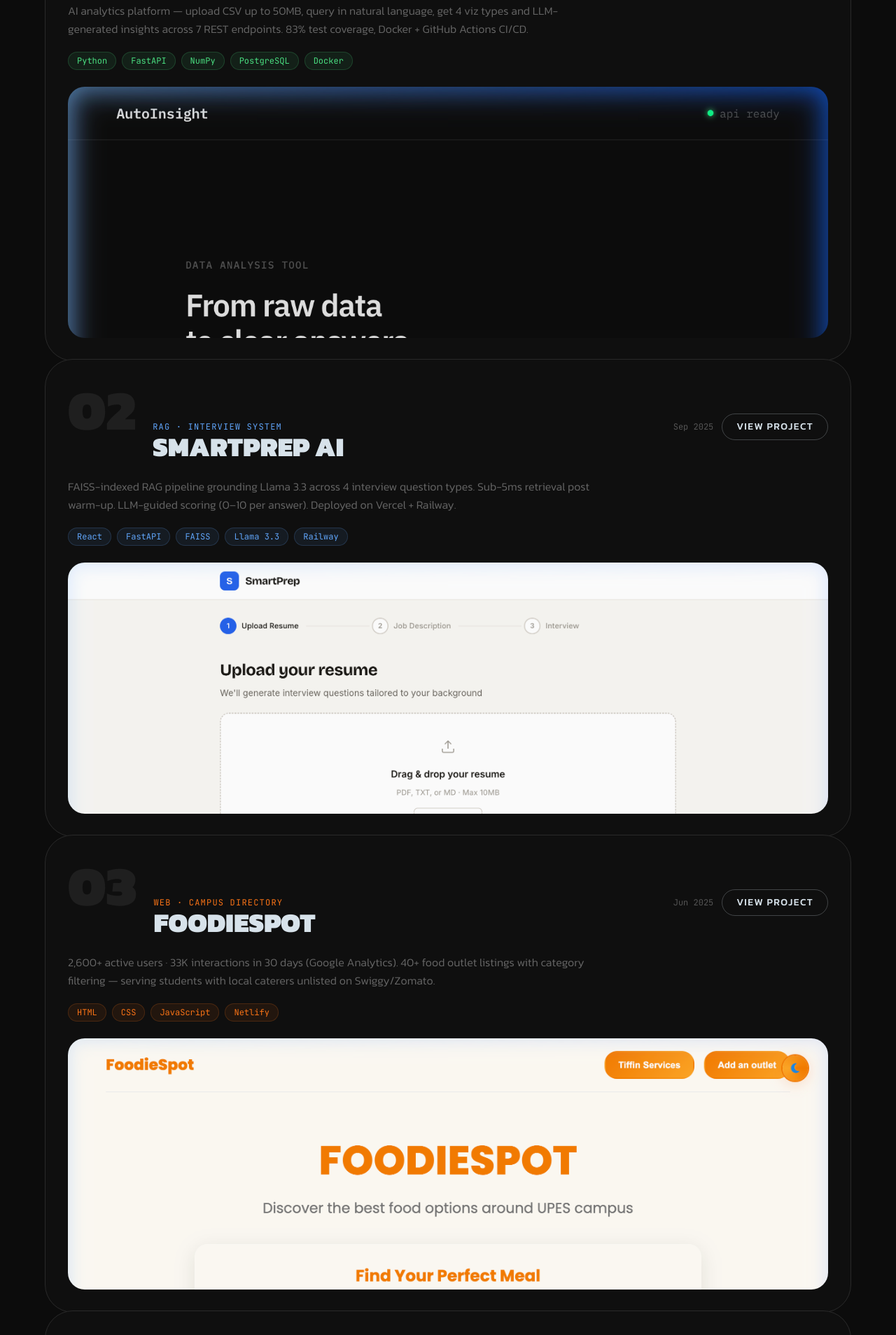
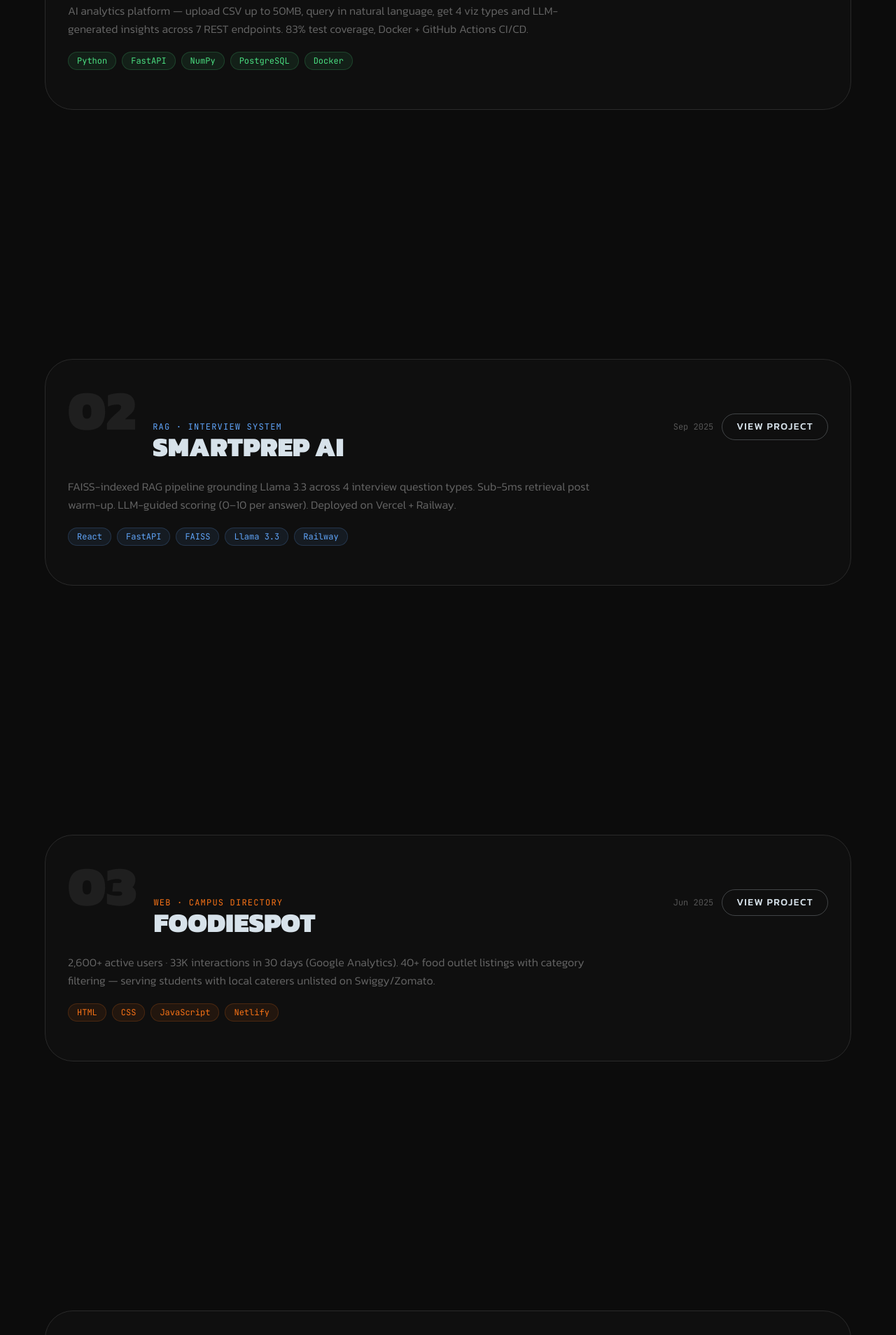
Before and after one commit to aarohim24/portfolio, a React (Vite) app: page / in a window 1280 px wide. Shown: the part 7040-8948 px from the top of the page at 70% size. Built offline with nearby package versions, Linux system fonts and the light colour scheme; a web font is replaced by a local one.

Commit message:
feat: remove images from project cards

```diff
--- a/src/components/ProjectsSection.tsx
+++ b/src/components/ProjectsSection.tsx
@@ -10,7 +10,6 @@ interface Project {
   description: string
   tech: string[]
   link: string
-  img: string
   accentColor: string
 }
 
@@ -24,7 +23,6 @@ const PROJECTS: Project[] = [
       'AI analytics platform — upload CSV up to 50MB, query in natural language, get 4 viz types and LLM-generated insights across 7 REST endpoints. 83% test coverage, Docker + GitHub Actions CI/CD.',
     tech: ['Python', 'FastAPI', 'NumPy', 'PostgreSQL', 'Docker'],
     link: 'https://autoinsight-peach.vercel.app/',
-    img: '/portfolio/screenshots/autoinsight-1.png',
     accentColor: '#4ade80',
   },
   {
@@ -36,7 +34,6 @@ const PROJECTS: Project[] = [
       'FAISS-indexed RAG pipeline grounding Llama 3.3 across 4 interview question types. Sub-5ms retrieval post warm-up. LLM-guided scoring (0–10 per answer). Deployed on Vercel + Railway.',
     tech: ['React', 'FastAPI', 'FAISS', 'Llama 3.3', 'Railway'],
     link: 'https://smartprep-ai-ten.vercel.app/',
-    img: '/portfolio/screenshots/smartprep-1.png',
     accentColor: '#60a5fa',
   },
   {
@@ -48,7 +45,6 @@ const PROJECTS: Project[] = [
       '2,600+ active users · 33K interactions in 30 days (Google Analytics). 40+ food outlet listings with category filtering — serving students with local caterers unlisted on Swiggy/Zomato.',
     tech: ['HTML', 'CSS', 'JavaScript', 'Netlify'],
     link: 'https://foodie-spot.netlify.app/',
-    img: '/portfolio/screenshots/foodspot-1.png',
     accentColor: '#f97316',
   },
   {
@@ -60,7 +56,6 @@ const PROJECTS: Project[] = [
       'Campus-wide PWA — marketplace, carpooling, alumni network. 300+ users onboarded in 24 hours, zero downtime. Multi-tenant PostgreSQL with Supabase RLS-enforced RBAC, GitHub Actions CI/CD.',
     tech: ['Next.js', 'TypeScript', 'Supabase', 'PostgreSQL', 'GitHub Actions'],
     link: 'https://github.com/aarohim24',
-    img: '/portfolio/screenshots/social-1.png',
     accentColor: '#a78bfa',
   },
 ]
@@ -80,8 +75,6 @@ function ProjectCard({ project, index, total }: { project: Project; index: numbe
   // Last card never scales; earlier cards scale down more
   const targetScale = 1 - (total - 1 - index) * 0.04
   const scale = useTransform(scrollYProgress, [0, 1], [1, targetScale])
-
-  const isPlaceholder = !project.img
 
   return (
     <div ref={containerRef} style={{ height: '85vh' }}>
@@ -158,29 +151,7 @@ function ProjectCard({ project, index, total }: { project: Project; index: numbe
           ))}
         </div>
 
-        {/* Single image */}
-        {isPlaceholder ? (
-          <div style={{ height: 'clamp(200px, 28vw, 380px)' }}>
-            <div
-              className="w-full h-full rounded-[24px] flex items-center justify-center"
-              style={{ border: `1px dashed ${project.accentColor}30`, background: `${project.accentColor}08` }}
-            >
-              <span className="terminal-font text-xs" style={{ color: project.accentColor, opacity: 0.5 }}>
-                Screenshots coming soon
-              </span>
-            </div>
-          </div>
-        ) : (
-          <div style={{ height: 'clamp(200px, 28vw, 380px)' }}>
-            <img
-              src={project.img}
-              alt={project.name}
-              loading="lazy"
-              className="w-full h-full object-cover rounded-[24px]"
-              style={{ objectPosition: 'top' }}
-            />
-          </div>
-        )}
+
       </motion.div>
     </div>
   )
```
